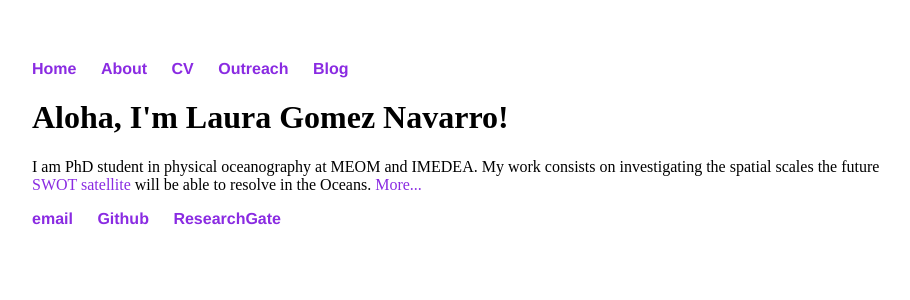
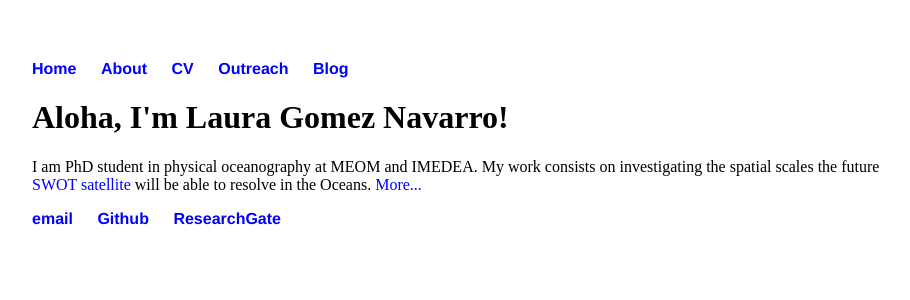
Before and after one commit to LauraGomezNavarro/LauraGomezNavarro.github.io, a Jekyll site: the page built from index.html, in a window 1280 px wide. Shown: the top 300 px of the page, without its empty margins (160-1070 px from the left). Built offline with Jekyll 4.4.1, drawn with Linux system fonts in a browser that asks for light colours.

Commit message:
Update main.css

```diff
--- a/css/main.css
+++ b/css/main.css
@@ -14,26 +14,6 @@
 }
 a {
     text-decoration: none;
-    color: blueviolet;
+    color: blue;
 }
 a:hover {
-
-    .navbar-inner {
-    min-height:40px;
-    padding-left:20px;
-    padding-right:20px;
-    background-color:#fafafa;
-    background-image:-moz-linear-gradient(top, #edffff, #e3ffff);
-    background-image:-webkit-gradient(linear, 0 0, 0 100%, from(#edffff), to(#f2f2f2));
-    background-image:-webkit-linear-gradient(top, #edffff, #e3ffff);
-    background-image:-o-linear-gradient(top, #edffff, #e3ffff);
-    background-image:linear-gradient(to bottom, #edffff, #e3ffff);
-    background-repeat:repeat-x;filter:progid:DXImageTransform.Microsoft.gradient(startColorstr='#ffffffff', endColorstr='#fff2f2f2', GradientType=0);
-    border:1px solid #edffff;
-    -webkit-border-radius:4px;
-    -moz-border-radius:4px;
-    border-radius:4px;
-    -webkit-box-shadow:0 1px 4px rgba(0, 0, 0, 0.065);
-    -moz-box-shadow:0 1px 4px rgba(0, 0, 0, 0.065);
-    box-shadow:0 1px 4px rgba(0, 0, 0, 0.065);*zoom:1;
-}
```
